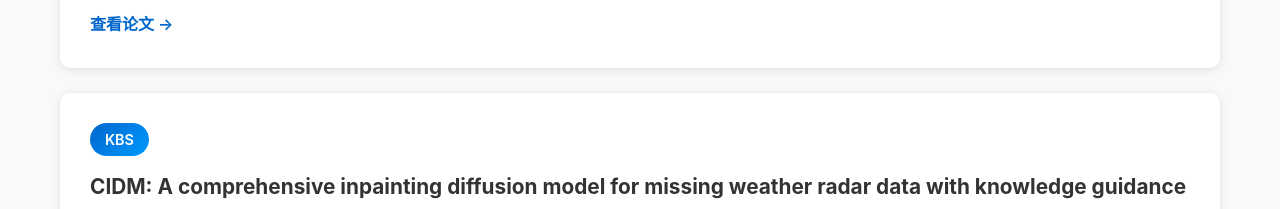
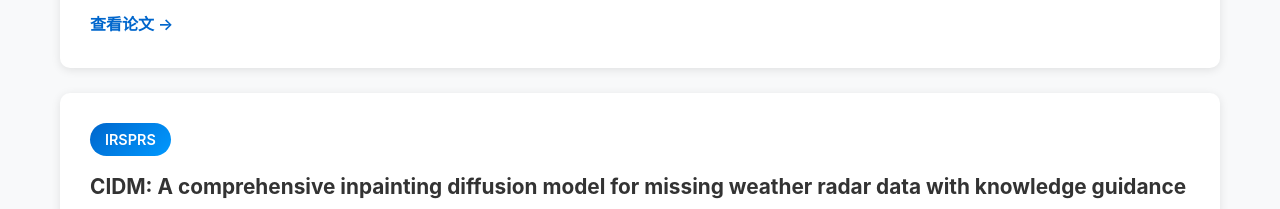
Before and after one commit to miraclefafa/miraclefafa.github.io, a plain HTML site: page index.html in a window 1280 px wide. Shown: the part 6743-6952 px from the top of the page. Drawn offline with Linux system fonts and the light colour scheme.

Commit message:
“修改了部分说明出错”

```diff
--- a/index.html
+++ b/index.html
@@ -645,7 +645,7 @@
                     <a href="https://www.mdpi.com/2072-4292/17/21/3609" target="_blank" class="paper-link">查看论文 →</a>
                 </div>
                 <div class="paper-item">
-                    <span class="journal">KBS</span>
+                    <span class="journal">IRSPRS</span>
                     <h3>CIDM: A comprehensive inpainting diffusion model for missing weather radar data with knowledge
                         guidance</h3>
                     <p class="authors">Wei Zhang, Xinyu Zhang, Junyu Dong, Xiaojiang Song, Renbo Pang</p>
```
